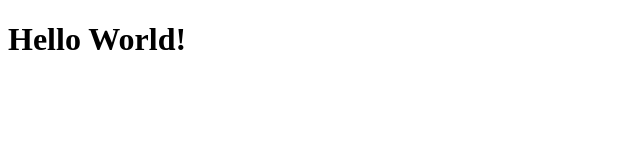
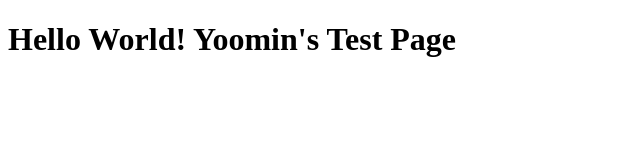
Before and after one commit to yoomin-hwang/24-2_OSStudio_week1, a plain HTML site: page index.html in a window 1280 px wide. Shown: the whole page, without its empty margins (0-640 px from the left). Drawn offline with Linux system fonts and the light colour scheme.

Commit message:
Fix: Testing re-deployment after a new push

```diff
--- a/index.html
+++ b/index.html
@@ -6,6 +6,6 @@
     <title>Document</title>
 </head>
 <body>
-    <h1>Hello World!</h1>
+    <h1>Hello World! Yoomin's Test Page</h1>
 </body>
 </html>
```
